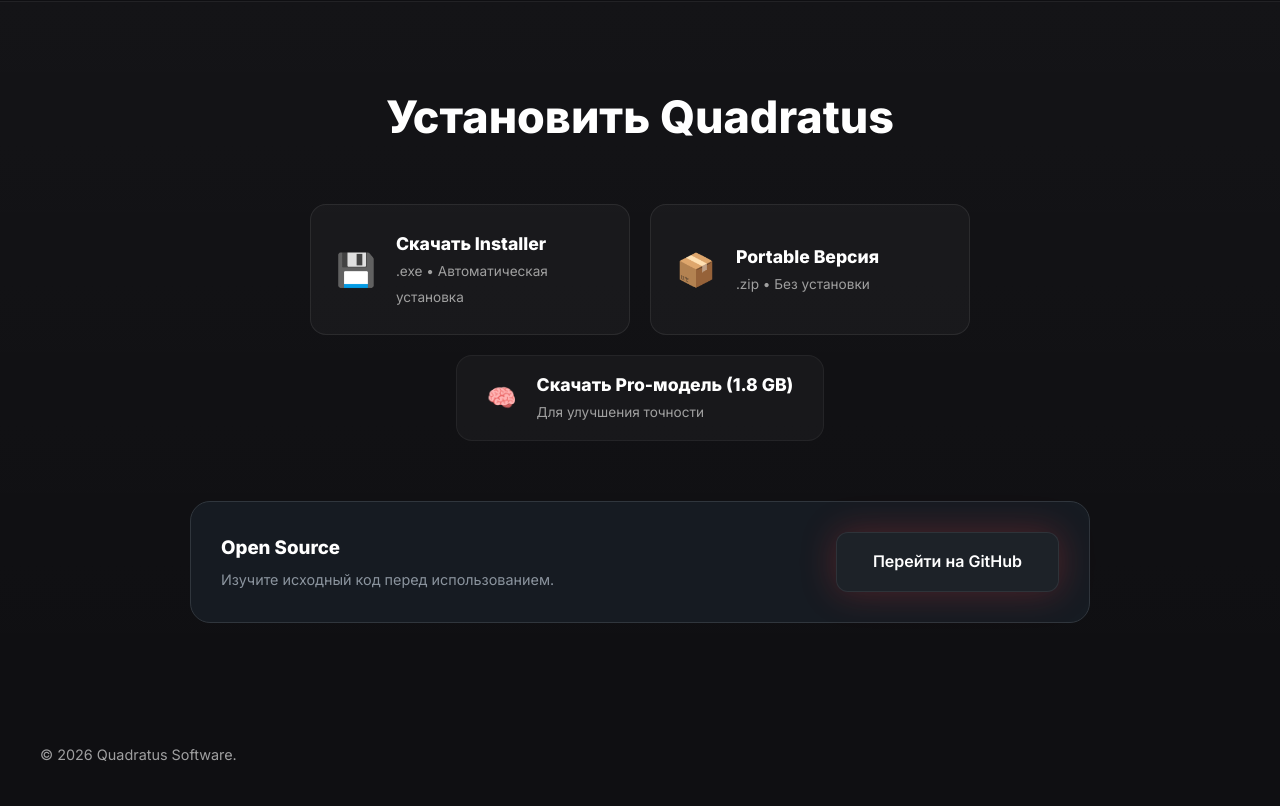
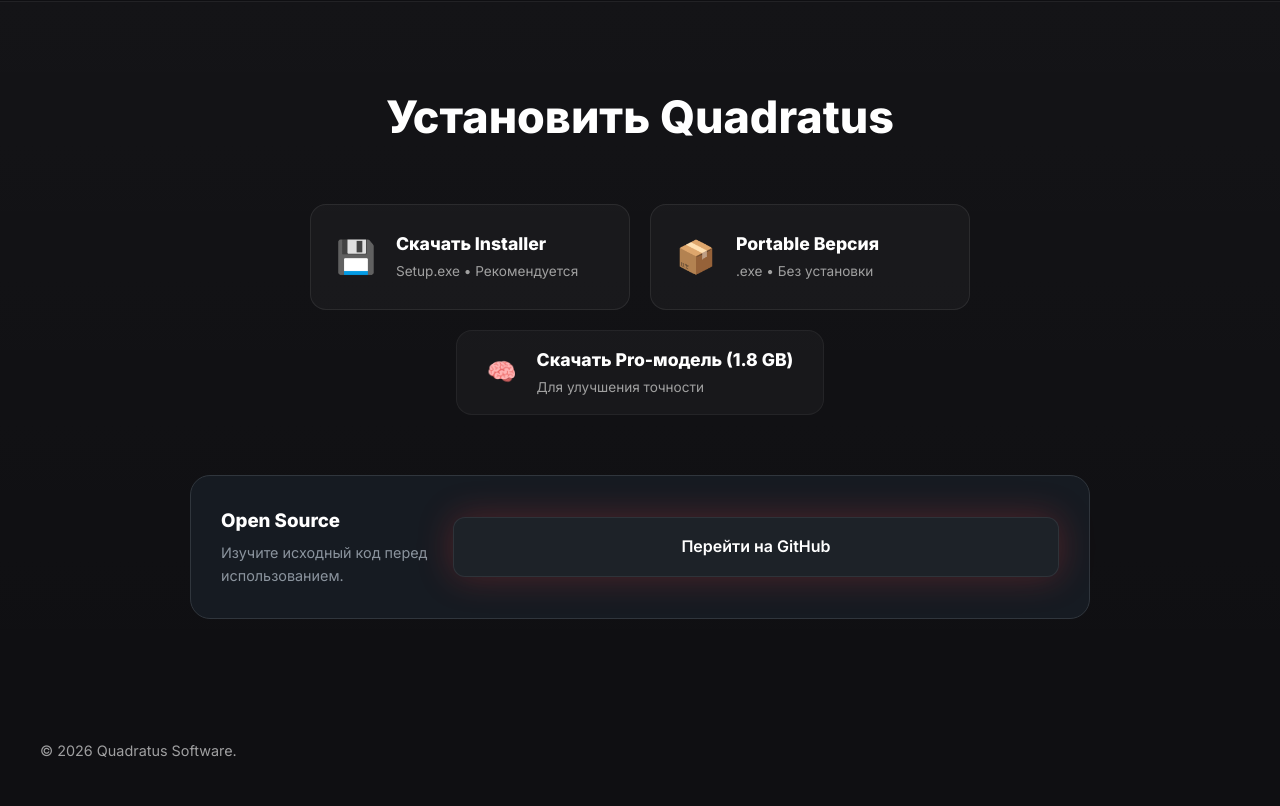
Before and after one commit to skaylife/QuadratusVoicePC, a plain HTML site: page web/index.html in a window 1280 px wide. Shown: the part 2757-3563 px from the top of the page. Drawn offline with Linux system fonts and the light colour scheme.

Commit message:
first commit Ver 1.2.0 web

```diff
--- a/web/index.html
+++ b/web/index.html
@@ -435,24 +435,25 @@
             <h2 class="section-title">Установить Quadratus</h2>
 
 			<div class="dl-grid">
-                <!-- Инсталлятор -->
-                <a href="QuadratusVoice_Setup.exe" class="dl-card" download>
+				<!-- Инсталлятор (Setup) -->
+				<a href="https://github.com/skaylife/QuadratusVoicePC/releases/download/1.2.0/QuadratusVoicePC_Setup.1.2.0.exe" class="dl-card">
 					<div class="dl-icon">💾</div>
 					<div class="dl-text">
 						<strong>Скачать Installer</strong>
-                        <span>.exe • Автоматическая установка</span>
+						<span>Setup.exe • Рекомендуется</span>
 					</div>
 				</a>
 
-                <!-- Portable -->
-                <a href="QuadratusVoice_Portable.zip" class="dl-card" download>
+				<!-- Portable (Обычный EXE) -->
+				<a href="https://github.com/skaylife/QuadratusVoicePC/releases/download/1.2.0/QuadratusVoicePC.1.2.0.exe" class="dl-card">
 					<div class="dl-icon">📦</div>
 					<div class="dl-text">
 						<strong>Portable Версия</strong>
-                        <span>.zip • Без установки</span>
+						<span>.exe • Без установки</span>
 					</div>
 				</a>
 			</div>
+
 
             <div class="dl-grid" style="margin-top: 20px;">
                 <!-- Модель отдельно -->
@@ -471,7 +472,7 @@
                     <h3 style="color: white; margin-bottom: 5px;">Open Source</h3>
                     <p style="color: #8b949e; font-size: 0.9rem;">Изучите исходный код перед использованием.</p>
                 </div>
-                <a href="https://github.com/YOUR_USERNAME/Quadratus" target="_blank" class="btn btn-outline" style="margin: 0;">Перейти на GitHub</a>
+                <a href="https://github.com/skaylife/QuadratusVoicePC" target="_blank" class="btn btn-outline" style="width: 100%; margin: 0;">Перейти на GitHub</a>
             </div>
         </div>
     </div>
```
Also changed, not shown: web/versions.html (+1 -1 lines). Lines whose indentation alone changed are shown as unchanged.
